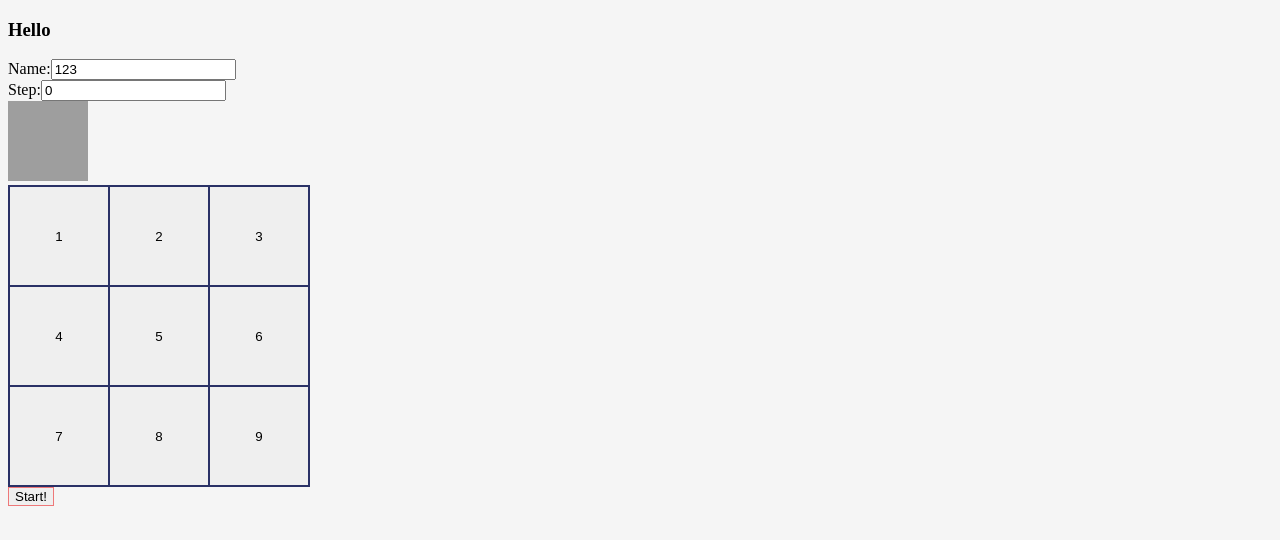
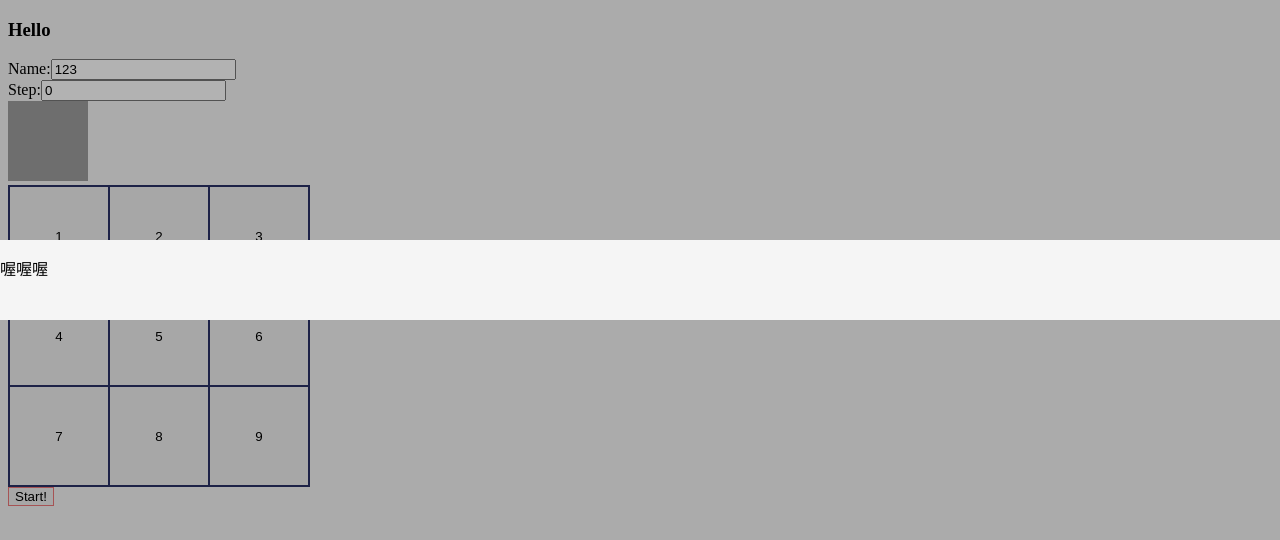
Before and after one commit to yuki16bit/sliding-puzzle-2019, a React app: page / in a window 1280 px wide. Shown: the top 540 px of the page. Built offline with nearby package versions, Linux system fonts and the light colour scheme; grey boxes are pictures that could not be loaded.

Commit message:
trying to make a popup UI component with HOC

```diff
--- a/src/App.scss
+++ b/src/App.scss
@@ -36,3 +36,23 @@ html {
     border: 1px $retroPink solid;
   }
 }
+
+.overlay {
+  width: 100%;
+  height: 100%;
+  position: fixed;
+  top: 0;
+  left: 0;
+  margin: auto;
+  background-color: rgba(0, 0, 0, 0.3);
+}
+
+.notice {
+  position: absolute;
+  top: 30%;
+  left: 0;
+  right: 0;
+  bottom: 60%;
+  margin: auto;
+  background-color: whitesmoke;
+}
--- a/src/components/Game.jsx
+++ b/src/components/Game.jsx
@@ -1,5 +1,9 @@
 import React, { Component } from 'react';
 
+// UI
+import Popup from './handmade/Popup';
+
+// Logic
 import Info from './Info';
 import Tiles from './Tiles';
 import Start from './Start';
@@ -66,7 +70,14 @@ class Game extends Component {
     // 檢查有無名字，有才能玩，沒有要跳 Popup 提醒
     // isStart 變 true，Start 要變 ReStart，遊戲進行中不可亂改名，所以 input 鎖起來
     // 出新題目 + shuffle 磁磚們
+    this.setState({
+      quiz: this.makeQuiz()
+    })
     console.log('Start Clicked!')
+  }
+
+  makeQuiz() {
+    return 'https://source.unsplash.com/900x900/?cat,japan'
   }
 
   shuffle () {
@@ -91,6 +102,7 @@ class Game extends Component {
           onTileClick={this.onTileClick}
         />
         <Start onStartClick={this.onStartClick}/>
+        <Popup noticeMsg="喔喔喔"/>
       </div>
     );
   }
--- /dev/null
+++ b/src/components/handmade/Notice.jsx
@@ -0,0 +1,25 @@
+import React, { Component } from 'react';
+import PropTypes from 'prop-types';
+
+class Notice extends Component {
+  // state = {  }
+
+  render() {
+    const { noticeMsg } = this.props;
+    return (
+      <div className="notice">
+        <p>{ noticeMsg }</p>
+      </div>
+    );
+  }
+}
+
+Notice.defaultProps = {
+  noticeMsg: '請先輸入名字才可以開始玩唷！'
+}
+
+Notice.propTypes = {
+  noticeMsg: PropTypes.string,
+}
+
+export default Notice;
--- /dev/null
+++ b/src/components/handmade/Popup.jsx
@@ -0,0 +1,25 @@
+import React, { Component } from 'react';
+// import PropTypes from 'prop-types';
+
+import Notice from './Notice';
+
+const Overlay = (Inner) => {
+  return (
+    class extends Component {
+      onOutsideClick (e) {
+        console.log('點到', e.target, e.currentTarget);
+      }
+      render() {
+        return (
+          <div className="overlay" onClick={this.onOutsideClick}>
+            <Inner {...this.props} />
+          </div>
+        );
+      }
+    }
+  )
+}
+
+const Popup = Overlay(Notice);
+
+export default Popup;
```
Also changed, not shown: src/components/handmade/---.jsx (added, +15 -0 lines).
